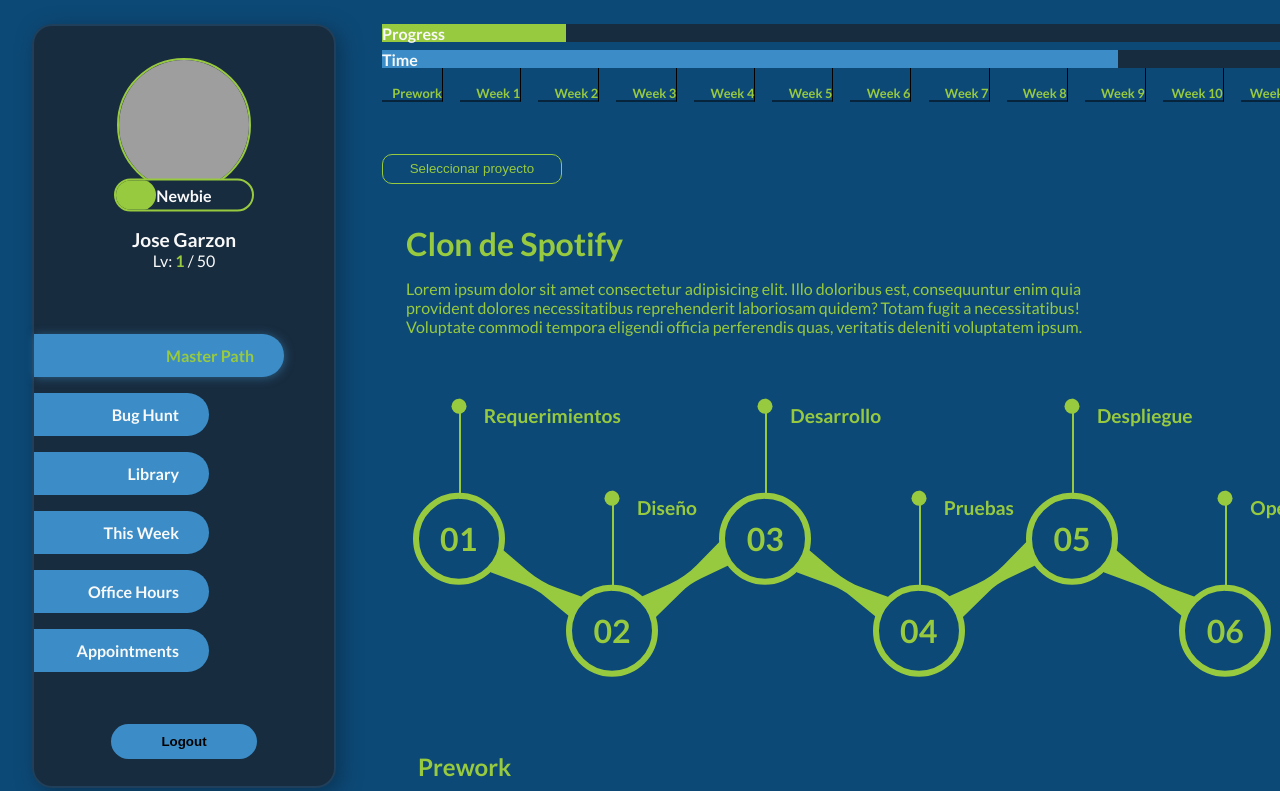
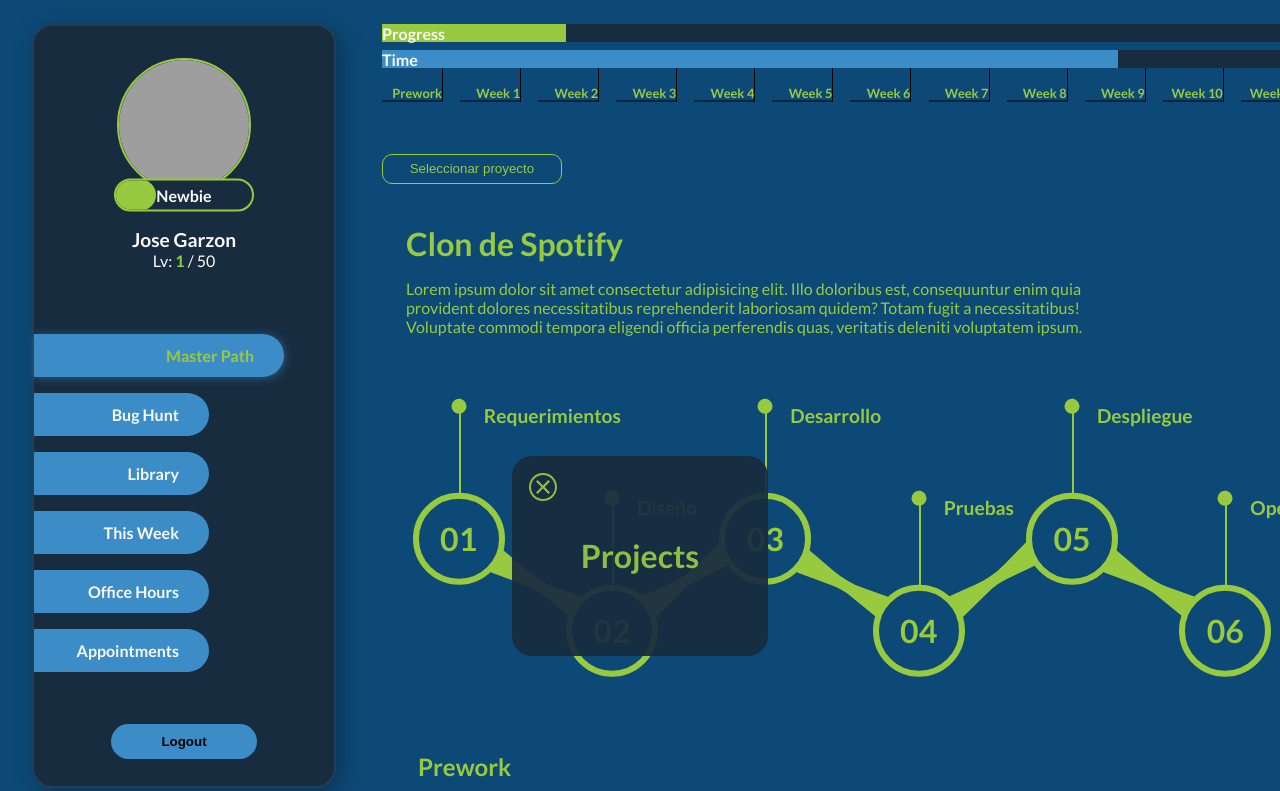
Before and after one commit to hack-learning/masterpath_frontend, a Next.js app: page /master-path in a window 1280 px wide. Shown: the top 791 px of the page. Built offline with nearby package versions, Linux system fonts and the light colour scheme; grey boxes are pictures that could not be loaded.

Commit message:
Component for select project

```diff
--- a/components/ModalNews/styles.js
+++ b/components/ModalNews/styles.js
@@ -43,6 +43,3 @@
     }
 
 `
-export const ModalNewsClose = styled.div`
-    display: none;
-`
--- /dev/null
+++ b/components/SelectProject/index.js
@@ -0,0 +1,20 @@
+//import component
+import React, { useState } from 'react';
+
+//import Style
+import { ModalSelectProject } from './styles'
+
+export const SelectProject = () => {
+  const [project, setProjecte] = useState(true);
+
+  const closeModal = () => {
+    setProjecte(false);
+  };
+
+    return (
+            <ModalSelectProject open={project}>
+                <img onClick={closeModal} src='/Closebtn.svg' alt="Close icon" />
+                <h1>Projects</h1>
+            </ModalSelectProject>
+    )
+  }
--- /dev/null
+++ b/components/SelectProject/styles.js
@@ -0,0 +1,27 @@
+import styled from 'styled-components';
+import { colors } from '../../globalStyles/stylesVariables';
+
+export const ModalSelectProject = styled.div`
+  width: 20%;
+  height: 200px;
+  left: 40%;
+  border-radius: 20px;
+  background-color: ${colors.second};
+  opacity: .93;
+  position: absolute;
+  display: ${props => props.open === true ? 'flex' : 'none'};
+  align-items: center;
+  justify-content: center;
+  z-index: 10;
+
+  h1{
+      align-self: center;
+      color: ${colors.main}
+  }
+  img{
+      cursor: pointer;
+      position: absolute;
+      left: 15px;
+      top: 15px;
+  }
+`
--- a/pages/master-path.js
+++ b/pages/master-path.js
@@ -5,7 +5,7 @@
 import { CoursesContainer } from '../components/CoursesContainer';
 import { CourseCard } from '../components/CourseCard';
 import { Milestones } from '../components/Milestones';
-
+import { SelectProject } from '../components/SelectProject';
 // import Styles
 
 // ---------- COMPONENT ---------- //
@@ -14,6 +14,7 @@
 		<Layout>
 			<ProgressBar />
 			<Project />
+			<SelectProject />
 			<Milestones />
 			<CoursesContainer title="Prework">
 				<h3>Week 1</h3>
```
